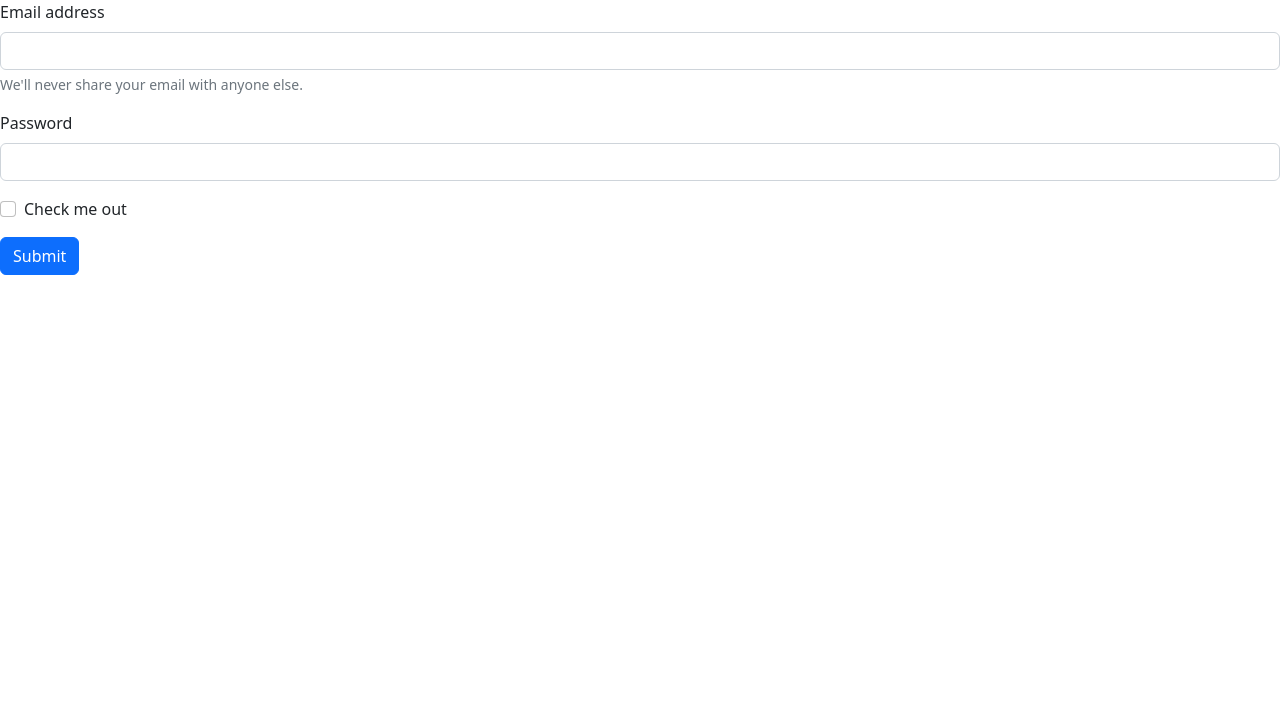
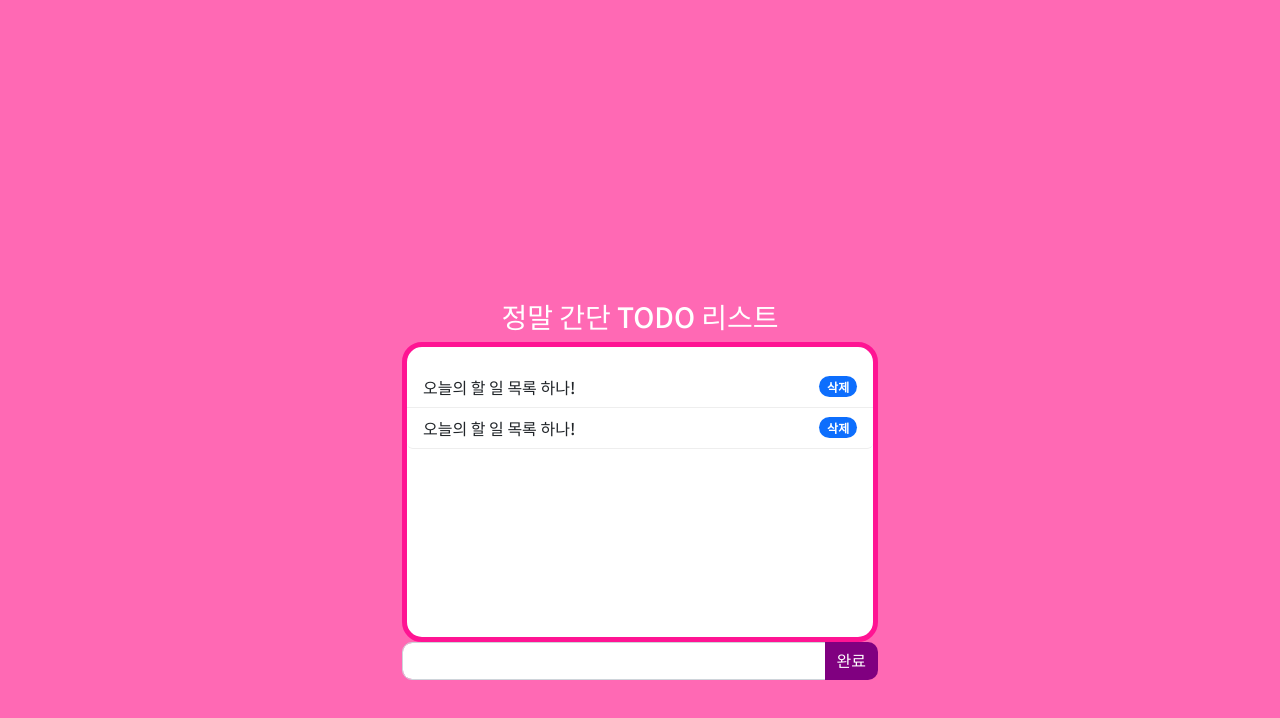
Before and after one commit to chunsik83/web-study, a plain HTML site: page todo-list/main.html in a window 1280 px wide. Drawn offline with nearby package versions, Linux system fonts and the light colour scheme.

Commit message:
'자바스크립트배우는중'

```diff
--- a/todo-list/main.css
+++ b/todo-list/main.css
@@ -1,16 +1,49 @@
-.layout {
-    background-color:blue;
-    width:300px;
-    height:300px;
-    border: 5px solid #000;
-    border-radius: 100px;
+body {
+    background-color: hotpink;
+}
+
+#container {
+    width: 500px;
+    height: 300px;
+    margin-top: 300px;
     text-align: center;
 }
-.title{
-    color:white;
-    font-size: 200%;
-    font-weight: 900;
-    margin-top: 50px;
-    padding-top: 50px;
+
+#title{
+    color: #fff;
     font-family: 'Noto Sans KR', sans-serif;
 }
+
+#sub-container {
+    width: 100%;
+    height: 300px;
+    background-color: #fff;
+    border: 5px solid deeppink;
+    border-radius: 20px
+}
+
+#list-group{
+    padding-top: 20px
+}
+
+#list-group-item{
+    font-family: 'Noto Sans KR', sans-serif;
+}
+
+.list-group-item {
+    border: none !important;
+    border-bottom: 1px solid #eee !important;
+}
+
+#input-area {
+    border-top-left-radius: 10px;
+    border-bottom-left-radius: 10px;
+}
+
+#button-area {
+    border: none;
+    border-top-right-radius: 10px;
+    border-bottom-right-radius: 10px;
+    background-color: purple;
+    color: #fff;
+}
--- a/todo-list/main.html
+++ b/todo-list/main.html
@@ -4,6 +4,7 @@
     <meta charset="UTF-8">
     <meta name="viewport" content="width=device-width, initial-scale=1.0">
     <title>chunsikE</title>
+
     <!-- 부트스트랩입력 -->
     <script src="
     https://cdn.jsdelivr.net/npm/bootstrap@5.2.3/dist/js/bootstrap.min.js
@@ -12,30 +13,46 @@
     https://cdn.jsdelivr.net/npm/bootstrap@5.2.3/dist/css/bootstrap.min.css
     " rel="stylesheet"></link>
 
+    <!-- 폰트설정 -->
+    <link rel="preconnect" href="https://fonts.googleapis.com">
+    <link rel="preconnect" href="https://fonts.gstatic.com" crossorigin>
+    <link href="https://fonts.googleapis.com/css2?family=Noto+Sans+KR:wght@300;500;700;900&display=swap" rel="stylesheet">
+
     <!-- 스타일시트 위치 지정 -->
     <link rel="stylesheet" href="./main.css"/>
 
-    <!--구글 폰트 입력 -->
-    <link rel="preconnect" href="https://fonts.googleapis.com">
-    <link rel="preconnect" href="https://fonts.gstatic.com" crossorigin>
-    <link href="https://fonts.googleapis.com/css2?family=Noto+Sans+KR:wght@900&display=swap" rel="stylesheet">
 </head>
 <body>
-    <form>
-        <div class="mb-3">
-          <label for="exampleInputEmail1" class="form-label">Email address</label>
-          <input type="email" class="form-control" id="exampleInputEmail1" aria-describedby="emailHelp">
-          <div id="emailHelp" class="form-text">We'll never share your email with anyone else.</div>
+    <div class="container" id="container">
+        <h3 id="title">정말 간단 TODO 리스트</h3>
+        <div id="sub-container">
+            <ul class="list-group" id="list-group">
+                <li class="list-group-item d-flex justify-content-between align-items-center" id="list-group-item">
+                  오늘의 할 일 목록 하나!
+                  <span class="badge bg-primary rounded-pill">삭제</span>
+                </li>
+                <li class="list-group-item d-flex justify-content-between align-items-center" id="list-group-item">
+                    오늘의 할 일 목록 하나!
+                    <span class="badge bg-primary rounded-pill">삭제</span>
+                </li>
+              </ul>
         </div>
-        <div class="mb-3">
-          <label for="exampleInputPassword1" class="form-label">Password</label>
-          <input type="password" class="form-control" id="exampleInputPassword1">
+        <div class="input-group mb-3" id="input-group">
+            <input type="text" class="form-control" id="input-area">
+            <button class="btn btn-outline-secondary" type="button" id="button-area">
+                완료
+            </button>
         </div>
-        <div class="mb-3 form-check">
-          <input type="checkbox" class="form-check-input" id="exampleCheck1">
-          <label class="form-check-label" for="exampleCheck1">Check me out</label>
-        </div>
-        <button type="submit" class="btn btn-primary">Submit</button>
-      </form>
+    </div>
+<script>
+
+    let arr = [1,2,3,4,5,6,7];
+    for(let i=0; i < arr.length; i++){
+        if(arr[i] % 2 == 0 && arr[i] == 2){
+            console.log(arr[i])
+        }
+    }
+
+</script>
 </body>
 </html>
```
